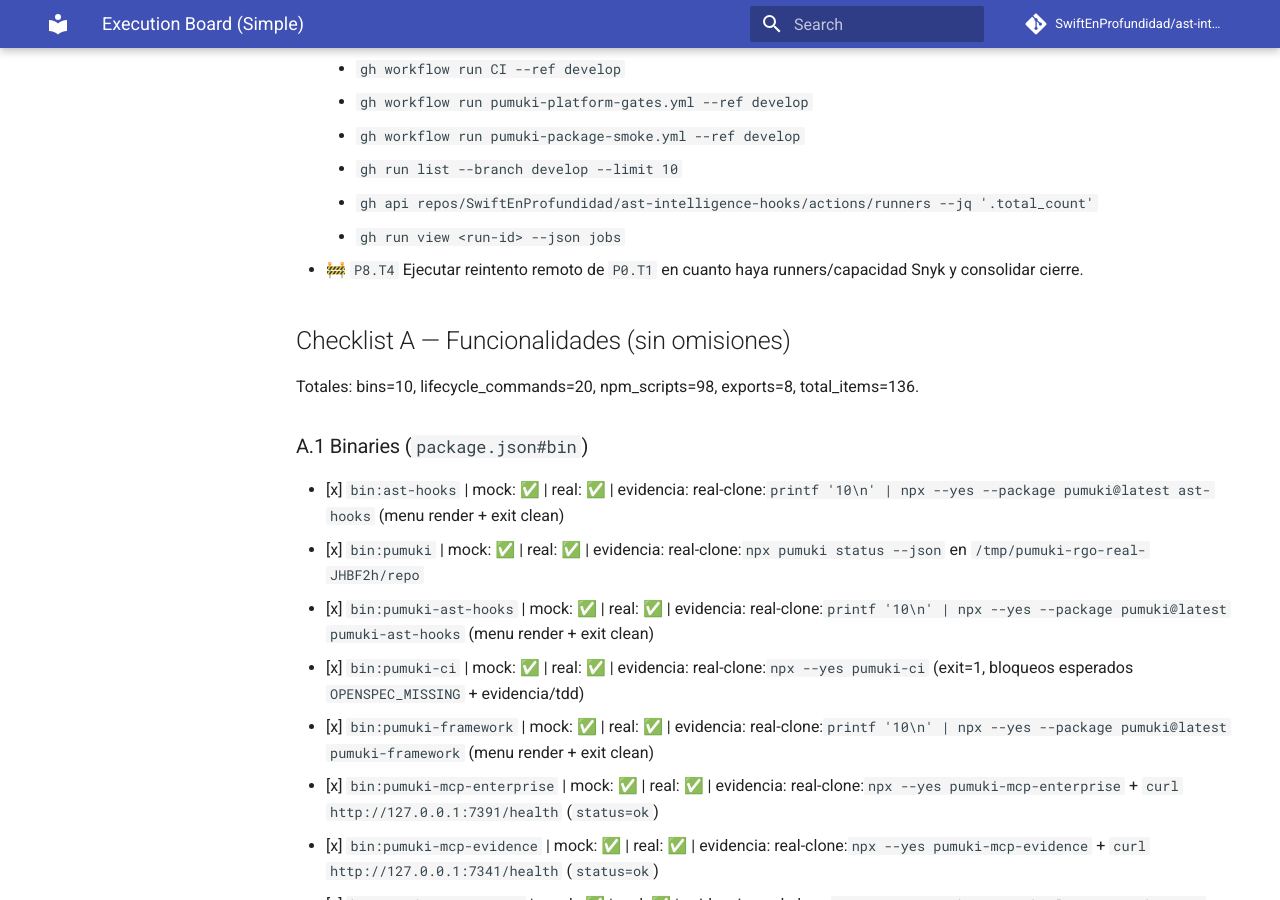
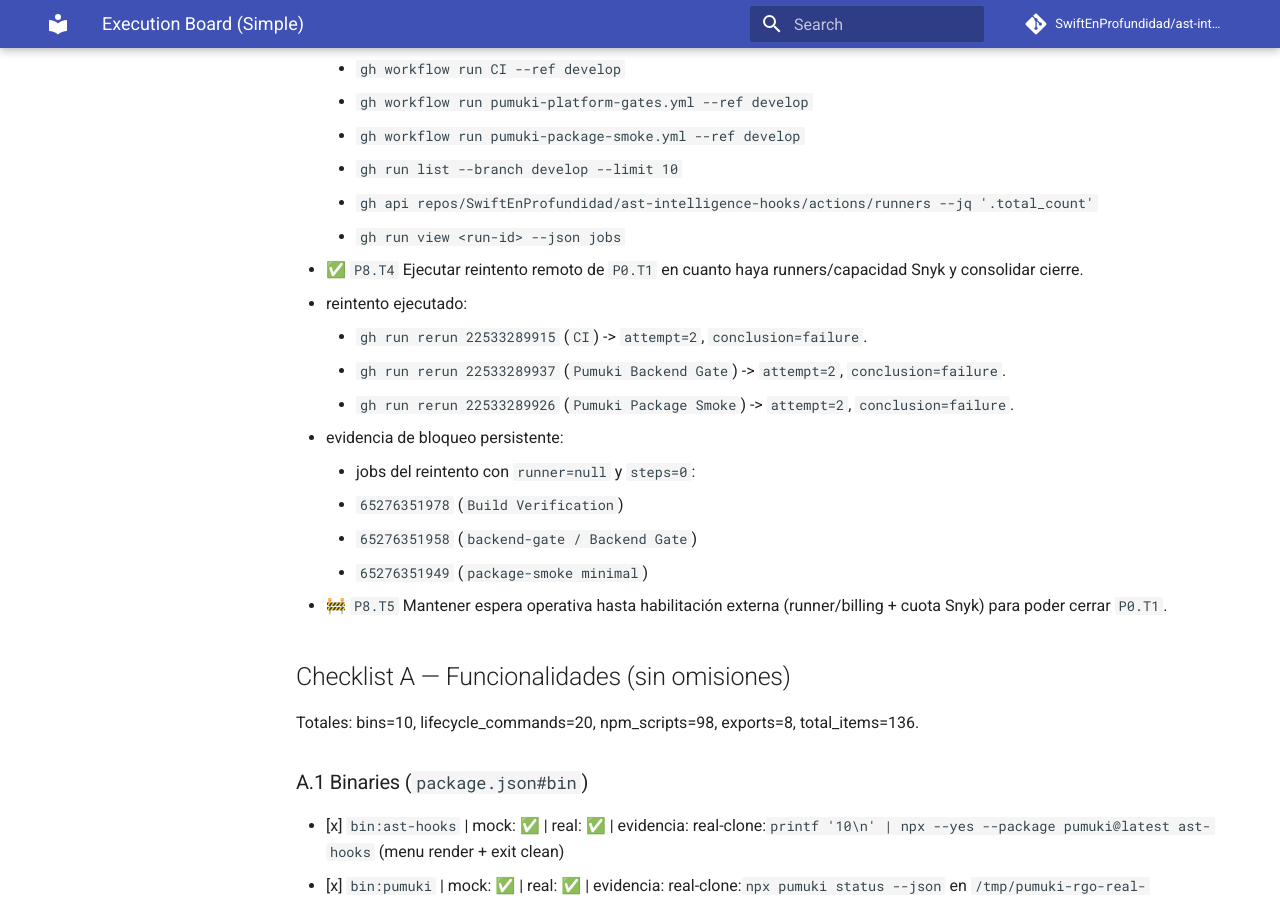
Before and after one commit to SwiftEnProfundidad/ast-intelligence-hooks, an MkDocs documentation site: the page built from docs/EXECUTION_BOARD.md, in a window 1280 px wide and 900 px high, scrolled down 6683 px. Built offline with MkDocs 1.6.1 and Material for MkDocs 9.7.7, drawn with Linux system fonts in a browser that asks for light colours; comment, search, counter and statistics services are not loaded.

Commit message:
docs(tracking): close P8.T4 with remote rerun evidence

```diff
--- a/docs/EXECUTION_BOARD.md
+++ b/docs/EXECUTION_BOARD.md
@@ -178,7 +178,17 @@
     - `gh run list --branch develop --limit 10`
     - `gh api repos/SwiftEnProfundidad/ast-intelligence-hooks/actions/runners --jq '.total_count'`
     - `gh run view <run-id> --json jobs`
-- 🚧 `P8.T4` Ejecutar reintento remoto de `P0.T1` en cuanto haya runners/capacidad Snyk y consolidar cierre.
+- ✅ `P8.T4` Ejecutar reintento remoto de `P0.T1` en cuanto haya runners/capacidad Snyk y consolidar cierre.
+  - reintento ejecutado:
+    - `gh run rerun 22533289915` (`CI`) -> `attempt=2`, `conclusion=failure`.
+    - `gh run rerun 22533289937` (`Pumuki Backend Gate`) -> `attempt=2`, `conclusion=failure`.
+    - `gh run rerun 22533289926` (`Pumuki Package Smoke`) -> `attempt=2`, `conclusion=failure`.
+  - evidencia de bloqueo persistente:
+    - jobs del reintento con `runner=null` y `steps=0`:
+      - `65276351978` (`Build Verification`)
+      - `65276351958` (`backend-gate / Backend Gate`)
+      - `65276351949` (`package-smoke minimal`)
+- 🚧 `P8.T5` Mantener espera operativa hasta habilitación externa (runner/billing + cuota Snyk) para poder cerrar `P0.T1`.
 
 ## Checklist A — Funcionalidades (sin omisiones)
 Totales: bins=10, lifecycle_commands=20, npm_scripts=98, exports=8, total_items=136.
```
Also changed, not shown: docs/REFRACTOR_PROGRESS.md (+11 -1 lines).
